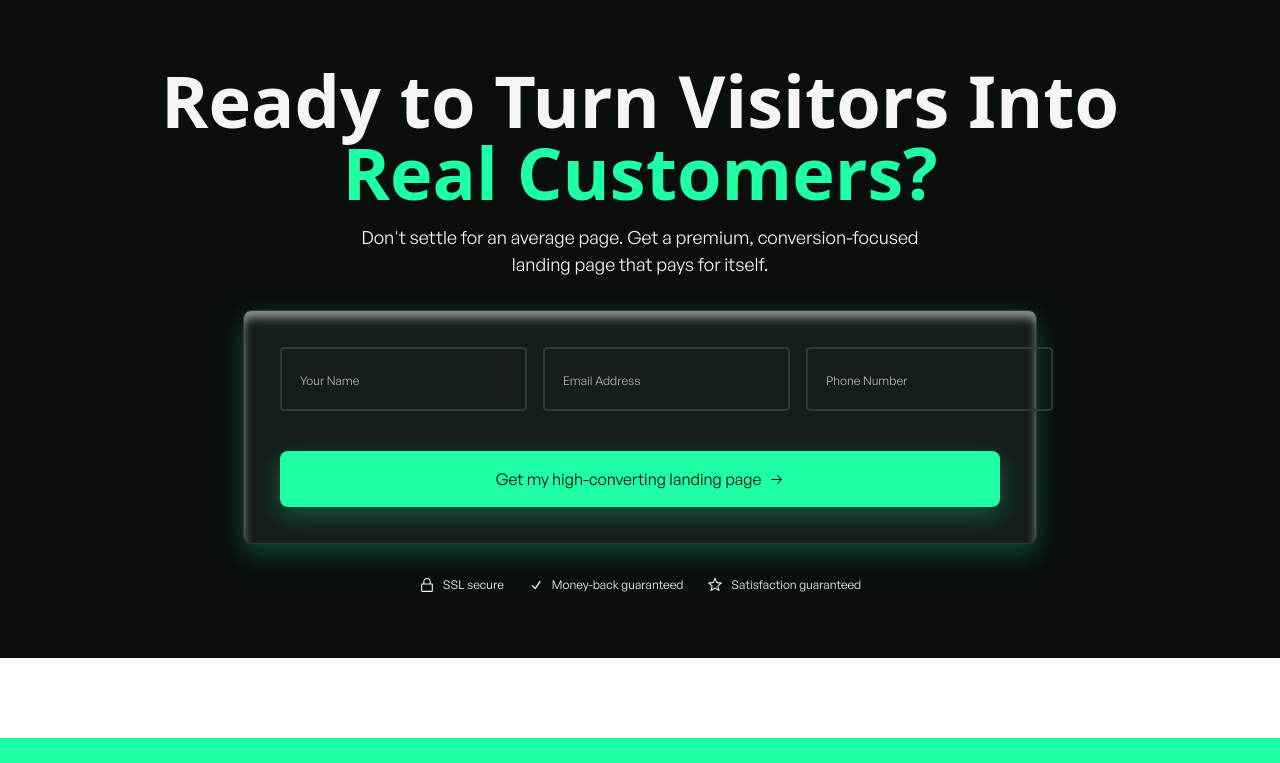
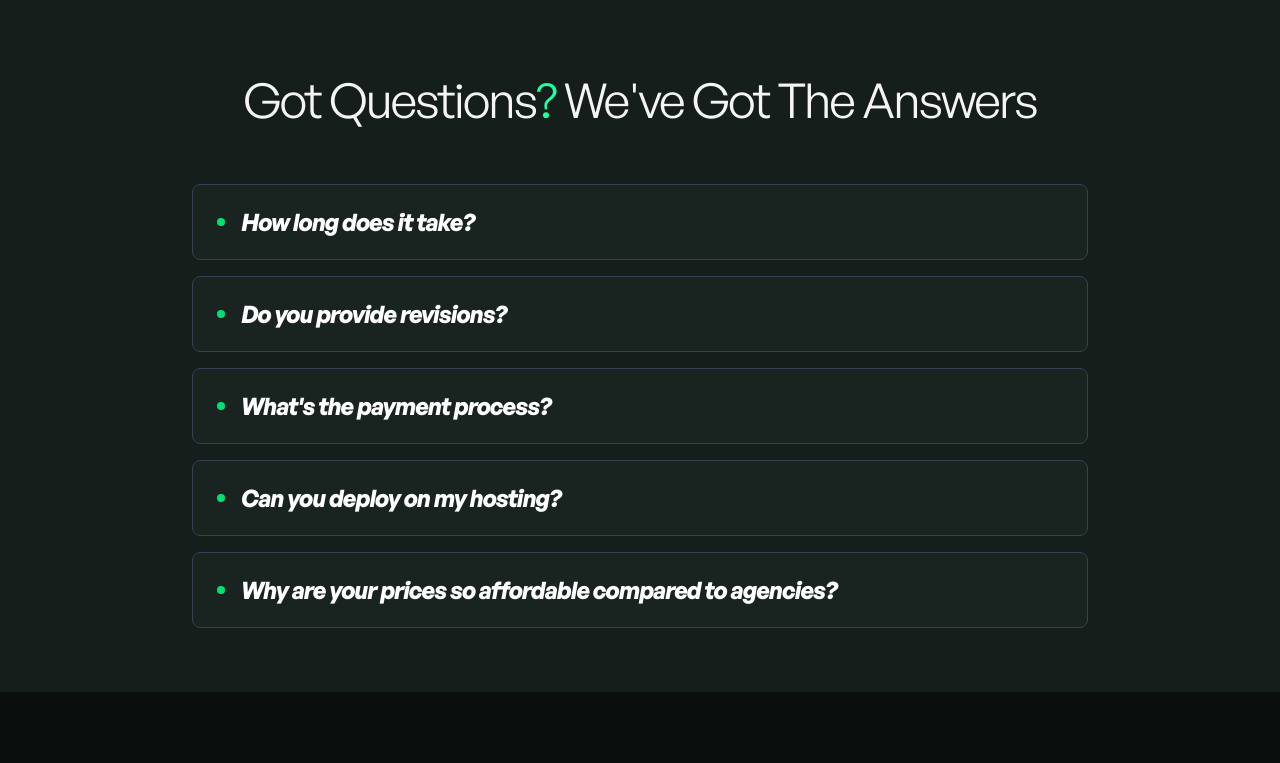
Before and after one commit to Showrab15/troscan-landing, a Next.js app: page / in a window 1280 px wide. Shown: the top 763 px of the page. Built offline with nearby package versions, Linux system fonts and the light colour scheme.

Commit message:
contact section done

```diff
--- a/package.json
+++ b/package.json
@@ -9,8 +9,10 @@
     "lint": "eslint"
   },
   "dependencies": {
+    "@radix-ui/react-accordion": "^1.2.12",
     "@radix-ui/react-icons": "^1.3.2",
     "framer-motion": "^12.23.12",
+    "lucide-react": "^0.544.0",
     "next": "15.5.3",
     "react": "19.1.0",
     "react-dom": "19.1.0",
--- a/src/app/page.js
+++ b/src/app/page.js
@@ -1,8 +1,10 @@
 import Contact from "@/components/Contact/Contact";
+import FAQSection from "@/components/FAQ/FAQ";
 
 export default function Home() {
   return (
     <div>
+      <FAQSection />
       <Contact />
     </div>
   );
--- a/src/components/Contact/Contact.js
+++ b/src/components/Contact/Contact.js
@@ -8,24 +8,33 @@ import {
 
 export default function Contact() {
   return (
-    <section className="bg-[#0A0F0D] py-16 flex flex-col items-center text-center px-4 sm:px-6 lg:px-12">
+    <section
+      className="bg-[var(--Color-Background-dark,#0A0F0D)] py-16 flex flex-col
+     items-center text-center px-4 sm:px-6 lg:px-12"
+    >
       {/* Title */}
       <h2
-        className="text-[32px] sm:text-[40px] xl:text-[72px] xl:leading-[72px] font-bold
+        className=" text-[36px] leading-[36px] md:text-[64px]
+         md:leading-[72px] xl:text-[72px] xl:leading-[72px] font-bold
        text-[#F5F5F5] mb-4 font-sans"
       >
-        Ready to Turn Visitors Into <br />
+        Ready to Turn <br className="xl:hidden md:block hidden" /> Visitors Into{" "}
+        <br className="md:block hidden" />
         <span className="text-[#1FFFA5]">Real Customers?</span>
       </h2>
-      <p className="font-normal text-[#F5F5F5]  xl:text-[18px] mb-8 max-w-[600px]">
+      <p className="font-normal text-[#F5F5F5]  xl:text-[18px] text-[14px] sm:text-[16px] mb-8 max-w-[600px]">
         {`Don't`} settle for an average page. Get a premium, conversion-focused
         landing page that pays for itself.
       </p>
 
       {/* Form Container */}
-      <div className="bg-[#151E1B] border border-[#2A3C36] rounded-lg p-9 flex flex-col gap-6 shadow-[0px_9px_24px_0px_rgba(31,255,165,0.25),0px_7px_8px_0px_rgba(255,255,255,0.5)_inset] max-w-[794px] w-full">
+      <div>
+        <div
+          className="bg-[var(--Color-Background,#151E1B)] border border-[var(--Color-Stroke,#2A3C36)]
+             rounded-lg p-9 flex flex-col gap-6 md:max-w-[794px] max-w-[616px] w-full"
+        >
           {/* Input Fields */}
-        <div className="flex flex-col sm:flex-row gap-4">
+          <div className="flex flex-col md:flex-row gap-4">
             <input
               type="text"
               placeholder="Your Name"
@@ -34,7 +43,8 @@ export default function Contact() {
             <input
               type="email"
               placeholder="Email Address"
-            className="flex-1 border-2 border-[#2A3C36] rounded-[4px] p-[18px] text-[#B2B2B2] placeholder:text-[#B2B2B2]  placeholder:text-[12px] focus:outline-none"
+              className="flex-1 border-2 border-[#2A3C36] rounded-[4px] p-[18px]
+              text-[#B2B2B2] placeholder:text-[#B2B2B2]  placeholder:text-[12px] focus:outline-none"
             />
             <input
               type="tel"
@@ -44,13 +54,39 @@ export default function Contact() {
           </div>
 
           {/* Button below inputs */}
-        <button className="flex items-center justify-center gap-2 bg-[#1FFFA5] text-[#0A0F0D] font-medium rounded-lg px-8 py-4 w-full shadow-[0px_9px_24px_0px_rgba(31,255,165,0.25)] mt-4">
+          <button
+            className="mx-auto flex items-center justify-center gap-2 bg-[#1FFFA5]
+         text-[#002013] font-medium font-sans rounded-lg px-8
+         py-4
+          w-full shadow-[0px_9px_24px_0px_rgba(31,255,165,0.25),0px_7px_8px_0px_rgba(255,255,255,0.5)_inset] text-[12px] md:text-[16px]"
+          >
             Get my high-converting landing page <ArrowRightIcon />
           </button>
         </div>
+        <div className="mt-[16px] w-full max-w-[794px] text-[#F5F5F5] text-[12px] font-normal">
+          {/* Mobile layout */}
+          <div className="flex justify-between md:hidden px-[ 16px]">
+            {/* Left Side */}
+            <div className="flex flex-col gap-4">
+              <div className="flex items-center gap-2">
+                <LockClosedIcon className="w-[16px] h-[16px]" />
+                SSL secure
+              </div>
+              <div className="flex items-center gap-2">
+                <StarIcon className="w-[16px] h-[16px]" />
+                Satisfaction guaranteed
+              </div>
+            </div>
 
-      {/* Guarantee List */}
-      <ul className="flex flex-col sm:flex-row justify-center items-center gap-6 mt-8 text-[#F5F5F5] text-[12px] font-normal">
+            {/* Right Side */}
+            <div className="flex items-center gap-2">
+              <CheckIcon className="w-[16px] h-[16px]" />
+              Money-back guaranteed
+            </div>
+          </div>
+
+          {/* Desktop layout */}
+          <ul className="hidden md:flex justify-center items-center gap-[64px]">
             <li className="flex items-center gap-2">
               <LockClosedIcon className="w-[16px] h-[16px]" />
               SSL secure
@@ -64,6 +100,9 @@ export default function Contact() {
               Satisfaction guaranteed
             </li>
           </ul>
+        </div>
+      </div>
+      {/* Guarantee List */}
     </section>
   );
 }
--- /dev/null
+++ b/src/components/FAQ/FAQ.js
@@ -0,0 +1,26 @@
+// src/components/FAQ/FAQ.JS
+"use client";
+import { faqData } from "@/utils/faqData";
+import * as Accordion from "@radix-ui/react-accordion";
+import FAQItem from "./FAQItem";
+
+const FAQSection = () => {
+  return (
+    <div className="bg-[#151e1b] py-16 px-4 sm:px-6 lg:px-8">
+      <div className="max-w-4xl mx-auto">
+        <h2 className="text-center text-[#F5F5F5] mb-12 text-[48px] font-medium leading-[72px] -tracking-[2px] font-manrope">
+          Got Questions<span className="text-[#1FFFA5]">? </span>
+          {`We've`} Got The Answers
+        </h2>
+
+        <Accordion.Root type="single" collapsible className="w-full space-y-4">
+          {faqData.map((item) => (
+            <FAQItem key={item.id} {...item} />
+          ))}
+        </Accordion.Root>
+      </div>
+    </div>
+  );
+};
+
+export default FAQSection;
--- /dev/null
+++ b/src/components/FAQ/FAQItem.js
@@ -0,0 +1,25 @@
+"use client";
+
+import * as Accordion from "@radix-ui/react-accordion";
+
+export default function FAQItem({ question, answer, value }) {
+  return (
+    <Accordion.Item
+      key={value}
+      value={value}
+      className="border border-gray-700 rounded-lg bg-[#192420] backdrop-blur-sm"
+    >
+      <Accordion.Trigger className="flex w-full items-center justify-between p-6 text-left hover:bg-gray-700/30 transition-colors group">
+        <div className="flex items-center space-x-4">
+          <div className="w-2 h-2 bg-green-400 rounded-full flex-shrink-0" />
+          <h3 className="text-white text-[24px] font-bold leading-[26px] -tracking-[1px] font-manrope">
+            {question}
+          </h3>
+        </div>
+      </Accordion.Trigger>
+      <Accordion.Content className="px-6 pb-6 pl-12 text-gray-300 text-[18px] leading-[26px] font-normal">
+        {answer}
+      </Accordion.Content>
+    </Accordion.Item>
+  );
+}
--- /dev/null
+++ b/src/utils/faqData.js
@@ -0,0 +1,33 @@
+// src/utils/faqData.js
+export const faqData = [
+  {
+    id: "item-1",
+    question: "How long does it take?",
+    answer:
+      "5 days from start to finish - design, development, and deployment included.",
+  },
+  {
+    id: "item-2",
+    question: "Do you provide revisions?",
+    answer:
+      "Yes, unlimited revisions until you are 100% satisfied with the final result.",
+  },
+  {
+    id: "item-3",
+    question: "What's the payment process?",
+    answer:
+      "50% upfront to get started, 50% after final delivery and your approval.",
+  },
+  {
+    id: "item-4",
+    question: "Can you deploy on my hosting?",
+    answer:
+      "Absolutely! Deployment is included in every package, on your hosting or ours.",
+  },
+  {
+    id: "item-5",
+    question: "Why are your prices so affordable compared to agencies?",
+    answer:
+      "We can lean without big overheads - you get the same agency-level quality at a fraction of the cost.",
+  },
+];
--- a/tailwind.config.js
+++ b/tailwind.config.js
@@ -2,12 +2,15 @@
 module.exports = {
   content: ["./src/app/**/*.{js,jsx}", "./src/components/**/*.{js,jsx}"],
   theme: {
-    extend: {
-      fontFamily: {
-        sans: ["'General Sans'", "sans-serif"], // Use exact name from @font-face
-      },
+    fontFamily: {
+      sans: ["'General Sans'", "sans-serif"],
+    },
+    screens: {
+      sm: "390px", // small devices / mobile
+      md: "740px", // tablets
+      lg: "1440px", // large screens / desktop
     },
   },
   plugins: [],
-  darkMode: "class", // optional if you want manual toggle
+  darkMode: "class",
 };
```
Also changed, not shown: 1 other file (tests, documents, lock files or other folders). Lines whose indentation alone changed are shown as unchanged.
